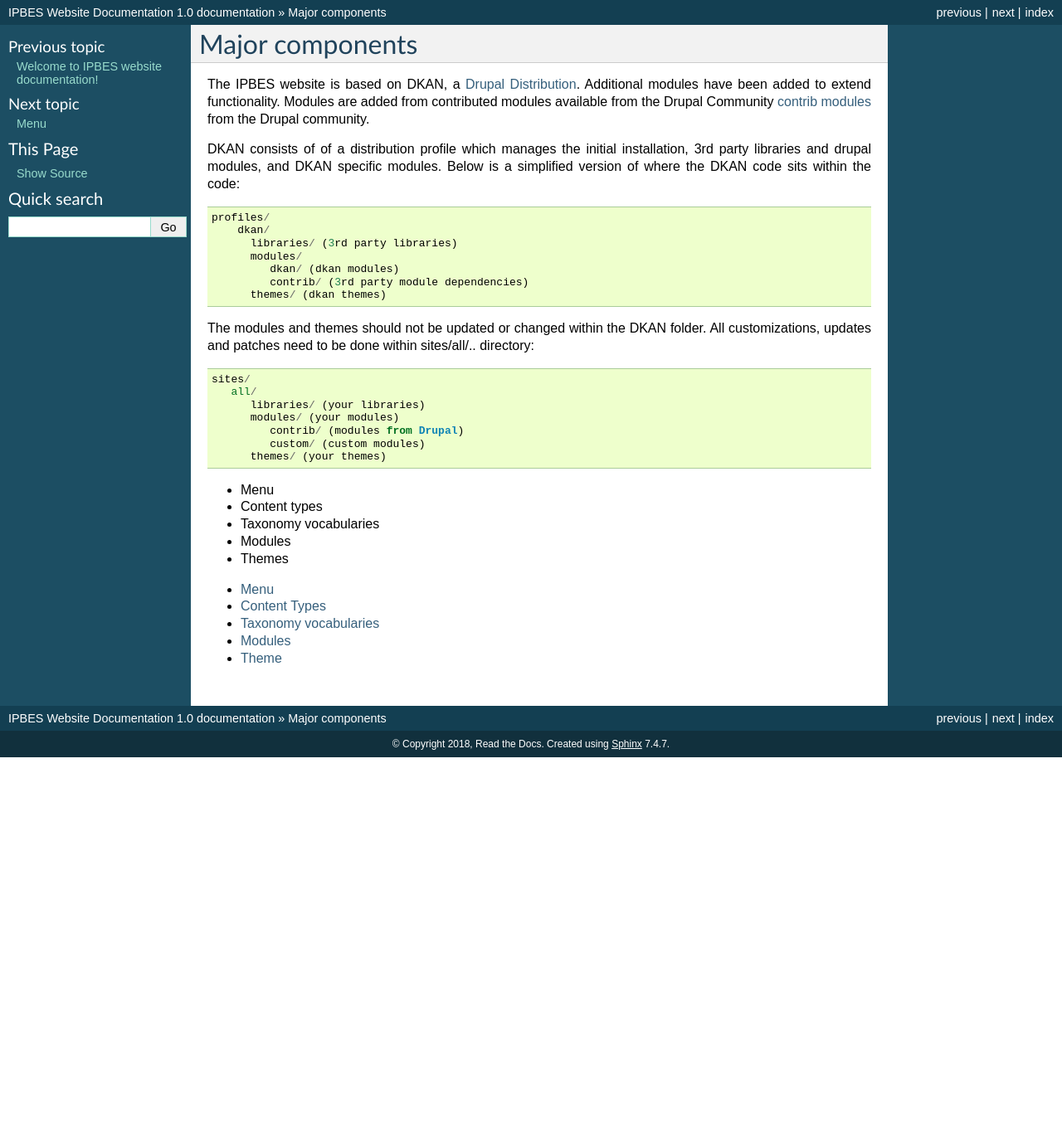
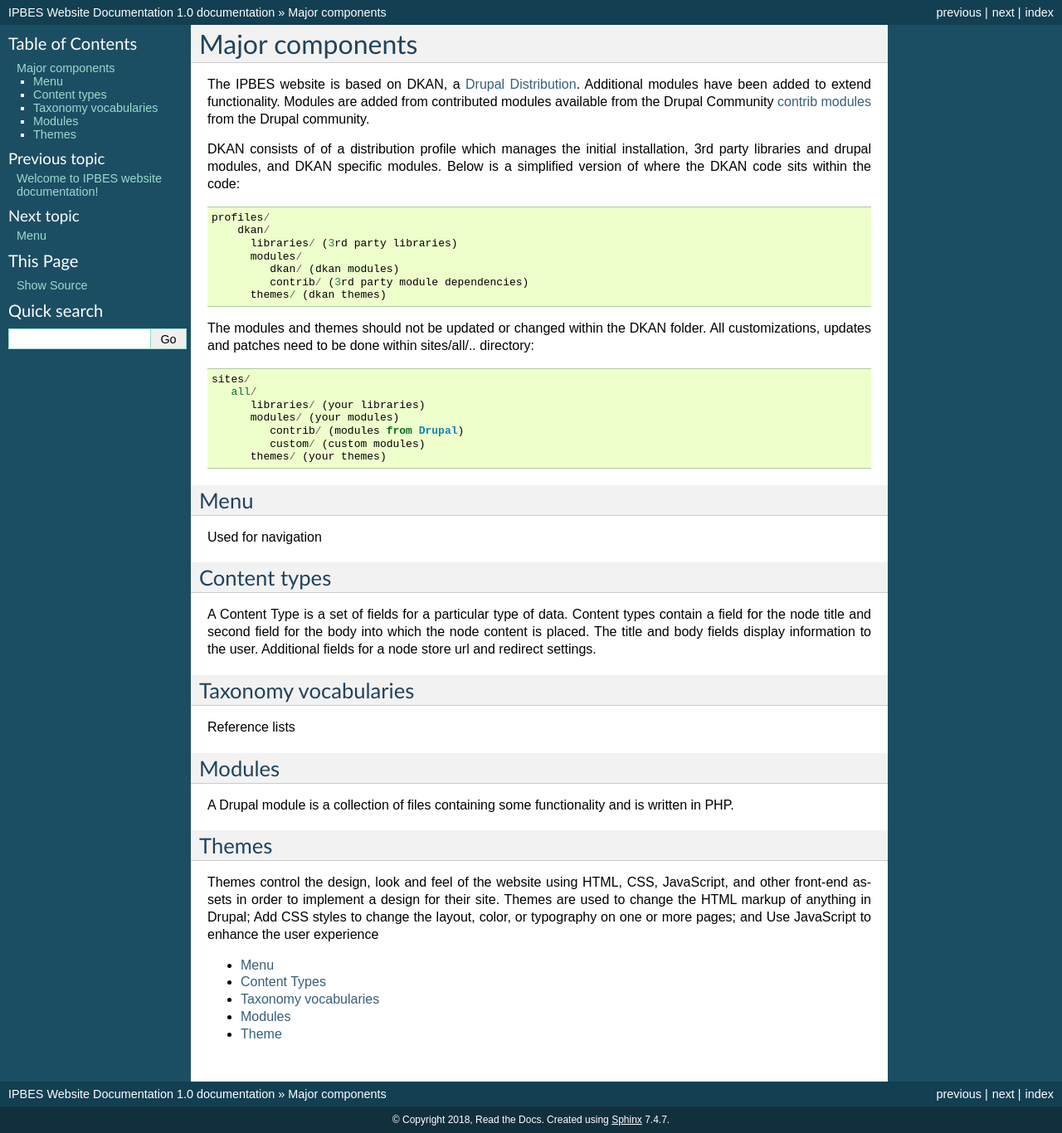
Before and after one commit to ipbes/ipbeswebdocs, a Sphinx documentation site: the page built from docs/components/index.rst, in a window 1280 px wide. Shown: the whole page at 83% size. Built offline with Sphinx 7.4.7, drawn with Linux system fonts in a browser that asks for light colours; pages that are not in the unit, such as notebooks, are missing from menus; before the commit the page ends 913 px from its top, so only the background shows below that.

Commit message:
Update index.rst

```diff
--- a/docs/components/index.rst
+++ b/docs/components/index.rst
@@ -24,11 +24,25 @@ The modules and themes should not be updated or changed within the DKAN folder.
             custom/ (custom modules)
          themes/ (your themes)
 
-- Menu
-- Content types
-- Taxonomy vocabularies
-- Modules
-- Themes
+Menu
+----
+Used for navigation
+
+Content types
+-------------
+A Content Type is a set of fields for a particular type of data.  Content types contain a field for the node title and second field for the body into which the node content is placed. The title and body fields display information to the user.  Additional fields for a node store url and redirect settings.
+
+Taxonomy vocabularies
+---------------------
+Reference lists
+
+Modules
+-------
+A Drupal module is a collection of files containing some functionality and is written in PHP.
+
+Themes
+------
+Themes control the design, look and feel of the website using HTML, CSS, JavaScript, and other front-end assets in order to implement a design for their site. Themes are used to change the HTML markup of anything in Drupal; Add CSS styles to change the layout, color, or typography on one or more pages; and Use JavaScript to enhance the user experience
 
 
 .. toctree::
```
